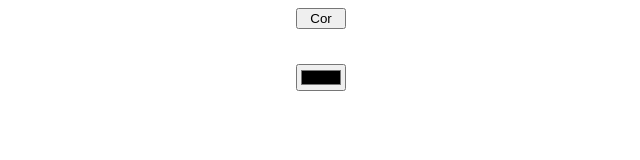
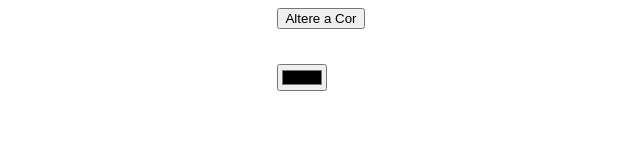
Before and after one commit to VitorRBrumatti/Tarefas-curso, a plain HTML site: page Exercicios/ex2.html in a window 1280 px wide. Shown: the whole page, without its empty margins (319-959 px from the left). Drawn offline with Linux system fonts and the light colour scheme.

```diff
--- a/Exercicios/ex2.html
+++ b/Exercicios/ex2.html
@@ -9,7 +9,7 @@
 </head>
 
 <body>
-    <button onclick="Cor()">Cor</button>
+    <button onclick="Cor()">Altere a Cor</button>
     <input type="color" id="colorUser">
 
     <script src="script.js"></script>
```
